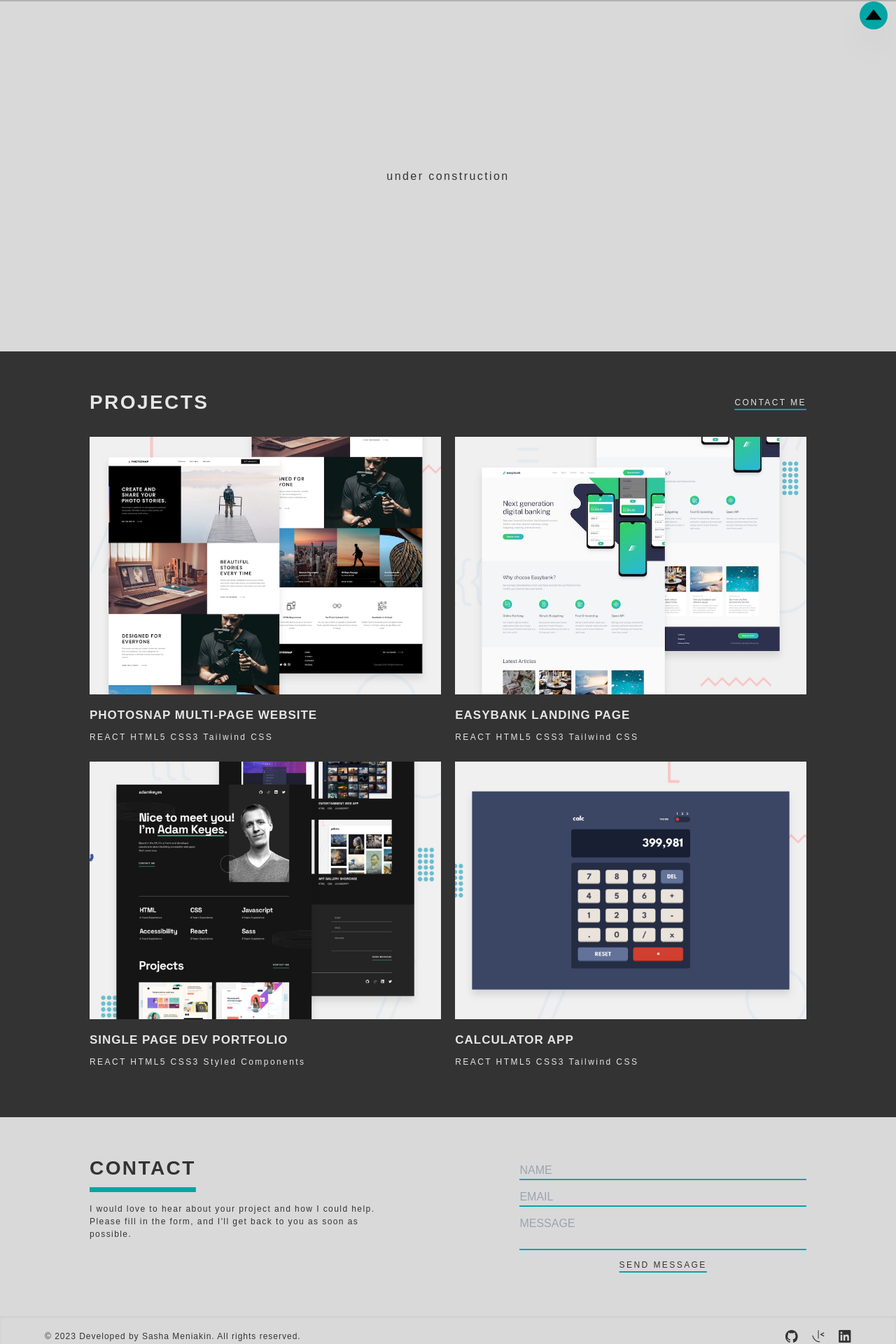
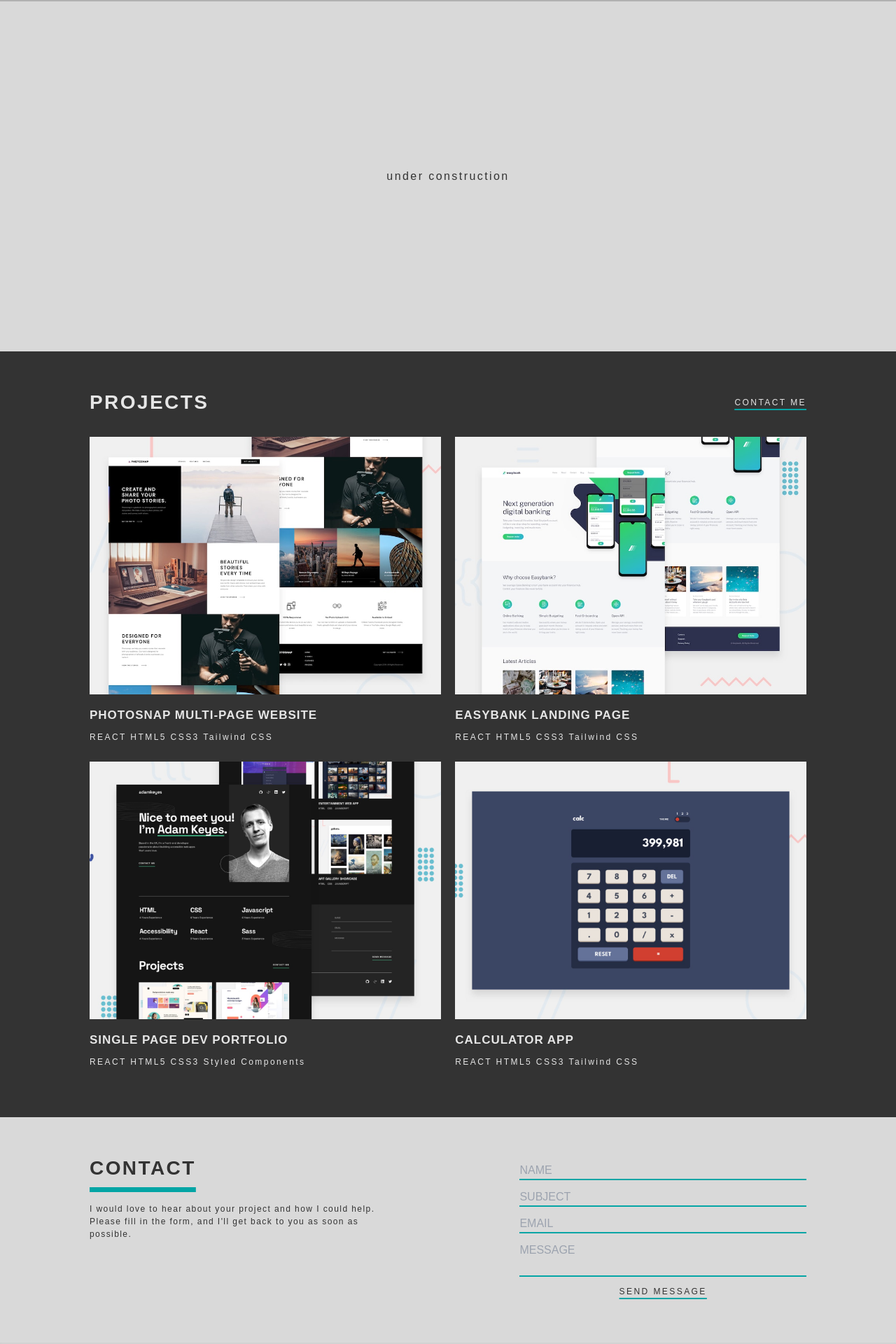
Before and after one commit to sashameniakin/website, a React (Create React App) app: page / in a window 1280 px wide. Shown: the part 798-2718 px from the top of the page at 70% size. Built offline with nearby package versions, Linux system fonts and the light colour scheme; grey boxes are pictures that could not be loaded.

Commit message:
code refactoring

```diff
--- a/package.json
+++ b/package.json
@@ -6,6 +6,7 @@
     "@testing-library/jest-dom": "^5.16.5",
     "@testing-library/react": "^13.4.0",
     "@testing-library/user-event": "^13.5.0",
+    "emailjs-com": "^3.2.0",
     "react": "^18.2.0",
     "react-dom": "^18.2.0",
     "react-intersection-observer": "^9.4.3",
--- a/src/App.js
+++ b/src/App.js
@@ -8,7 +8,6 @@ import { useInView } from "react-intersection-observer";
 function App() {
   const [section1Ref, section1InView] = useInView({ threshold: 0.1 });
   const [section2Ref, section2InView] = useInView({ threshold: 0.05 });
-  const [section3Ref, section3InView] = useInView({ threshold: 0.05 });
 
   return (
     <>
@@ -17,13 +16,9 @@ function App() {
         section2={section2Ref}
         section1InView={section1InView}
       />
-      <About
-        section1={section1Ref}
-        section1InView={section1InView}
-        section3InView={section3InView}
-      />
+      <About section1={section1Ref} />
 
-      <Projects section3={section3Ref} />
+      <Projects />
       <Contact />
       <Footer />
     </>
--- a/src/components/About.jsx
+++ b/src/components/About.jsx
@@ -1,12 +1,12 @@
-import ScrollButton from "./UI/ScrollButton";
+import ScrollUpButton from "./UI/ScrollUpButton";
 
-export default function About({ section1, section1InView }) {
+export default function About({ section1 }) {
   return (
     <div ref={section1} className="h-[500px] bg-whiteBackground" id="about">
       <div className="flex justify-center items-center h-full">
         <p className="text-h2 text-background">under construction</p>
       </div>
-      <ScrollButton section1InView={section1InView} />
+      <ScrollUpButton />
     </div>
   );
 }
--- a/src/components/Contact.jsx
+++ b/src/components/Contact.jsx
@@ -1,8 +1,30 @@
 import { useState } from "react";
+import emailjs from "emailjs-com";
 
 export default function Contact() {
   const [inputValue, setInputValue] = useState("");
   const [blur, setBlur] = useState(false);
+
+  function sendEmail(e) {
+    e.preventDefault();
+
+    emailjs
+      .sendForm(
+        "service_k862voe",
+        "template_t90t26i",
+        e.target,
+        "k94NtOqejEnqZuhKh"
+      )
+      .then(
+        (result) => {
+          console.log(result.text);
+        },
+        (error) => {
+          console.log(error.text);
+        }
+      );
+    e.target.reset();
+  }
 
   function handleBlur() {
     setBlur(true);
@@ -25,23 +47,33 @@ export default function Contact() {
           </p>
         </div>
         <div className="flex flex-col gap-5 w-1/2">
-          <form className="flex flex-col gap-3">
+          <form onSubmit={sendEmail} className="flex flex-col gap-3">
             <input
               className="bg-whiteBackground border-b-2 border-secondary resize-none outline-none"
               type="text"
+              name="name"
               placeholder="NAME"
+              required
+            />
+            <input
+              className="bg-whiteBackground border-b-2 border-secondary resize-none outline-none"
+              type="text"
+              placeholder="SUBJECT"
+              name="subject"
               required
             />
             <input
               className="bg-whiteBackground border-b-2 border-secondary resize-none outline-none"
               type="email"
               placeholder="EMAIL"
+              name="email"
               value={inputValue}
               onChange={(e) => setInputValue(e.target.value)}
               onBlur={handleBlur}
               onFocus={handleChange}
               required
             />
+
             {inputValue &&
               !blur &&
               (!inputValue.includes("@") ||
@@ -55,6 +87,7 @@ export default function Contact() {
               className="bg-whiteBackground border-b-2 border-secondary resize-none outline-none"
               type="textarea"
               placeholder="MESSAGE"
+              name="message"
               required
             />
             <button
--- a/src/components/Nav.jsx
+++ b/src/components/Nav.jsx
@@ -1,4 +1,5 @@
 import Typewriter from "typewriter-effect";
+import ScrollDownButton from "./UI/ScrollDownButton";
 
 export default function Nav({ section2InView, section2, section1InView }) {
   return (
@@ -144,9 +145,7 @@ export default function Nav({ section2InView, section2, section1InView }) {
             </div>
           </div>
         </header>
-        <a className="justify-self-center self-center" href="#about">
-          <div className=" w-[30px] h-[48px] border-solid border-2 rounded-[60px] animate-bounce border-pureWhite before:w-[7px] before:h-[7px] before:border-pureWhite before:border-2 before:rounded-[60px] before:absolute before:top-[10px] before:left-[10px] before:bg-pureWhite before:animate-bounce" />
-        </a>
+        <ScrollDownButton />
       </section>
     </>
   );
--- a/src/components/Project.jsx
+++ b/src/components/Project.jsx
@@ -1,16 +1,27 @@
-export default function Project({ src_large, src_small, name, techstack }) {
+export default function Project({
+  src_large,
+  src_small,
+  name,
+  techstack,
+  link,
+  github_link,
+}) {
   return (
     <section className="flex flex-col justify-start">
       <picture className="group relative flex justify-center">
         <source media="(min-width:415px)" srcSet={src_large} />
         <img src={src_large} alt="foto" />
         <div className="hidden absolute z-10 h-full items-center justify-center gap-5 group-hover:flex group-hover:flex-col">
+          <a href={link} target="_blank" rel="noreferrer">
             <p className="text-pureWhite text-dev hover:text-secondary hover:cursor-pointer underline decoration-secondary decoration-2 underline-offset-[5px]">
               VIEW PROJECT
             </p>
+          </a>
+          <a href={github_link} target="_blank" rel="noreferrer">
             <p className="text-pureWhite text-dev hover:text-secondary hover:cursor-pointer underline decoration-secondary decoration-2 underline-offset-[5px]">
               VIEW CODE
             </p>
+          </a>
         </div>
         <span className="group-hover:absolute group-hover:top-0 group-hover:w-full group-hover:h-full group-hover:bg-black group-hover:opacity-70 group-hover:cursor-pointer" />
       </picture>
--- a/src/components/Projects.jsx
+++ b/src/components/Projects.jsx
@@ -1,8 +1,8 @@
 import Project from "./Project";
 
-export default function Projects({ section3 }) {
+export default function Projects() {
   return (
-    <section ref={section3} id="projects" className="bg-background">
+    <section id="projects" className="bg-background">
       <div className="w-[80%] mx-auto flex justify-between pt-16">
         <h1 className="text-pureWhite text-contact">PROJECTS</h1>
         <p className="text-h3 text-pureWhite hover:text-secondary hover:cursor-pointer underline decoration-secondary decoration-2 underline-offset-[5px]">
@@ -15,21 +15,29 @@ export default function Projects({ section3 }) {
           src_large={"./images/projects/photosnap.jpg"}
           name="PHOTOSNAP MULTI-PAGE WEBSITE"
           techstack="REACT HTML5 CSS3 Tailwind CSS"
+          link="https://photosnap-website-multi-page.vercel.app/"
+          github_link="https://github.com/sashameniakin/photosnap-website-multiPage"
         />
         <Project
           src_large={"./images/projects/easybank.jpg"}
           name="EASYBANK LANDING PAGE"
           techstack="REACT HTML5 CSS3 Tailwind CSS"
+          link="https://easybank-landing-page-ten-psi.vercel.app/"
+          github_link="https://github.com/sashameniakin/easybank-landing-page"
         />
         <Project
           src_large={"./images/projects/adam.jpg"}
           name="SINGLE PAGE DEV PORTFOLIO"
           techstack="REACT HTML5 CSS3 Styled Components"
+          link="https://portfolio-self-pi-88.vercel.app/"
+          github_link="https://github.com/sashameniakin/portfolio-AdamKeyes-LandingPage"
         />
         <Project
           src_large={"./images/projects/calculator.jpg"}
           name="CALCULATOR APP"
           techstack="REACT HTML5 CSS3 Tailwind CSS"
+          link="https://calculator-app-topaz-pi.vercel.app/"
+          github_link="https://github.com/sashameniakin/calculator-app"
         />
       </div>
     </section>
--- a/src/components/UI/ScrollButton.jsx
+++ /dev/null
@@ -1,11 +0,0 @@
-export default function ScrollButton({ section1InView, section3InView }) {
-  return (
-    <a href="#" title="Scroll to top">
-      <div
-        className={`fixed ${
-          section1InView || section3InView ? "" : "hidden"
-        }  shadow-2xl hover:ease-in-out hover:duration-300 right-3 hover:top-[795px] top-[800px] z-50 bg-secondary w-[40px] h-[40px] border-none rounded-[100px] before:absolute before:content-arrow before:top-[7px] before:right-[8px]`}
-      ></div>
-    </a>
-  );
-}
--- /dev/null
+++ b/src/components/UI/ScrollDownButton.jsx
@@ -0,0 +1,11 @@
+export default function ScrollDownButton() {
+  return (
+    <a
+      title="Scroll to down"
+      className="justify-self-center self-center"
+      href="#about"
+    >
+      <div className=" w-[30px] h-[48px] border-solid border-2 rounded-[60px] animate-bounce border-pureWhite before:w-[7px] before:h-[7px] before:border-pureWhite before:border-2 before:rounded-[60px] before:absolute before:top-[10px] before:left-[10px] before:bg-pureWhite before:animate-bounce" />
+    </a>
+  );
+}
--- /dev/null
+++ b/src/components/UI/ScrollUpButton.jsx
@@ -0,0 +1,25 @@
+import { useEffect, useState } from "react";
+
+export default function ScrollUpButton() {
+  const [scrollToTopButton, setScrollToTopButton] = useState(false);
+
+  useEffect(() => {
+    window.addEventListener("scroll", () => {
+      if (window.scrollY > 100) {
+        setScrollToTopButton(true);
+      } else {
+        setScrollToTopButton(false);
+      }
+    });
+  }, []);
+
+  return (
+    <a href="#" title="Scroll to top">
+      <div
+        className={`fixed ${
+          scrollToTopButton ? "" : "hidden"
+        }  shadow-2xl hover:ease-in-out hover:duration-300 right-3 hover:top-[795px] top-[800px] z-50 bg-secondary w-[40px] h-[40px] border-none rounded-[100px] before:absolute before:content-arrow before:top-[7px] before:right-[8px]`}
+      ></div>
+    </a>
+  );
+}
```
Also changed, not shown: src/assets/images/arrow.png, 1 other file (tests, documents, lock files or other folders). Lines whose indentation alone changed are shown as unchanged.
